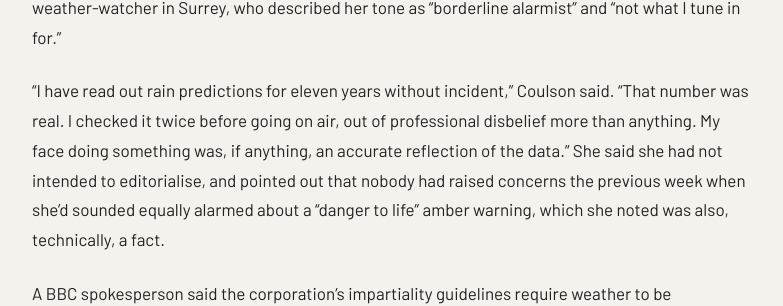
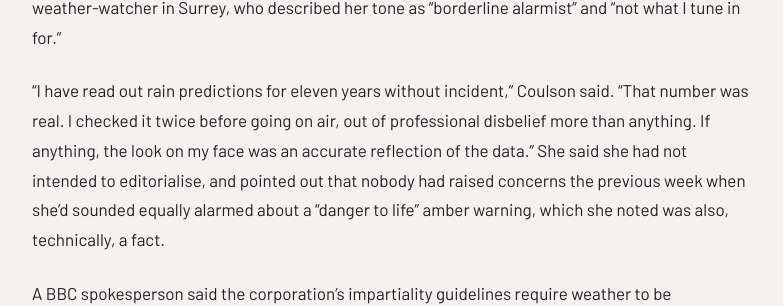
Before and after one commit to matt-palmer999/britishpatriots, a Jekyll site: the page built from _posts/2026-08-02-heatwave-presenter-neutrality.md, in a window 1280 px wide and 900 px high, scrolled down 1059 px. Shown: the part 180-486 px from the top of the window, without its empty margins (248-1031 px from the left). Built offline with Jekyll 4.4.1, drawn with Linux system fonts in a browser that asks for light colours; some web fonts are replaced.

Commit message:
Update 2026-08-02-heatwave-presenter-neutrality.md

```diff
--- a/_posts/2026-08-02-heatwave-presenter-neutrality.md
+++ b/_posts/2026-08-02-heatwave-presenter-neutrality.md
@@ -9,7 +9,7 @@ image: /assets/images/heatwave.jpg
 
 BBC weather presenter Freya Coulson was formally spoken to by an editor after her voice "audibly wavered" while reading out a temperature of 43.2°C on Tuesday's forecast, the hottest ever recorded in the UK. The single complaint that triggered the review came from a retired amateur weather-watcher in Surrey, who described her tone as "borderline alarmist" and "not what I tune in for."
 
-"I have read out rain predictions for eleven years without incident," Coulson said. "That number was real. I checked it twice before going on air, out of professional disbelief more than anything. My face doing something was, if anything, an accurate reflection of the data." She said she had not intended to editorialise, and pointed out that nobody had raised concerns the previous week when she'd sounded equally alarmed about a "danger to life" amber warning, which she noted was also, technically, a fact.
+"I have read out rain predictions for eleven years without incident," Coulson said. "That number was real. I checked it twice before going on air, out of professional disbelief more than anything. If anything, the look on my face was an accurate reflection of the data." She said she had not intended to editorialise, and pointed out that nobody had raised concerns the previous week when she'd sounded equally alarmed about a "danger to life" amber warning, which she noted was also, technically, a fact.
 
 A BBC spokesperson said the corporation's impartiality guidelines require weather to be "presented without inflection that could be read as taking a position on the temperature," and confirmed Coulson had been offered a place on the same "neutral delivery" course previously completed by a sports presenter reprimanded for "sounding pleased" about an England goal.
 
```
